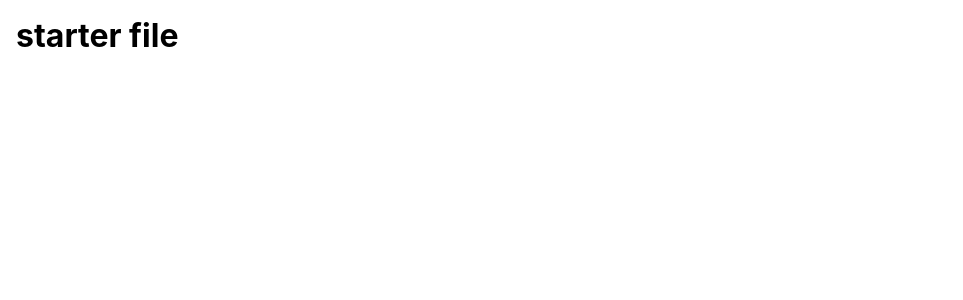
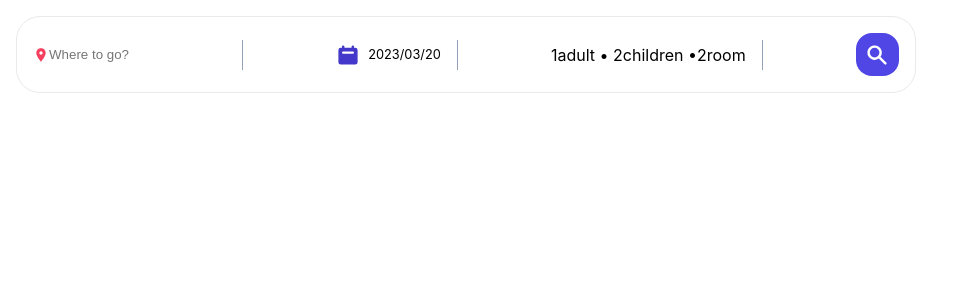
Before and after one commit to behzadiv/Booking_Hotel, a React (Vite) app: page / in a window 1280 px wide. Shown: the top 300 px of the page, without its empty margins (0-963 px from the left). Built offline with nearby package versions, Linux system fonts and the light colour scheme.

Commit message:
feat : create Header component

```diff
--- a/src/App.jsx
+++ b/src/App.jsx
@@ -1,8 +1,12 @@
-
+import Header from "./components/header/Header";
 import "./App.css";
 
 function App() {
-  return <h1>starter file</h1>
+  return (
+    <>
+      <Header />
+    </>
+  );
 }
 
 export default App;
--- /dev/null
+++ b/src/components/header/Header.jsx
@@ -0,0 +1,40 @@
+import { MdLocationOn } from "react-icons/md";
+import { HiCalendar, HiSearch } from "react-icons/hi";
+import { useState } from "react";
+
+const Header = () => {
+  const [destination, setDestination] = useState("");
+
+  return (
+    <div className="headerSearch">
+      <div className="headerSearchItem ">
+        <MdLocationOn className="locationIcon" />
+        <input
+          type="text"
+          name="destination"
+          placeholder="Where to go?"
+          onChange={(e) => setDestination(e.target.value)}
+        />
+        <span className="seperator"></span>
+      </div>
+      <div className="headerSearchItem">
+        <HiCalendar className="headerIcon dateIcon" />
+        <div className="dateDropDown">2023/03/20</div>
+        <span className="seperator"></span>
+      </div>
+      <div className="headerSearchItem">
+        <div className="optionDropDown">
+          1adult &bull; 2children &bull;2room
+        </div>
+        <span className="seperator"></span>
+      </div>
+      <div className="headerSearchItem">
+        <button className="headerSearchBtn">
+          <HiSearch className="headerIcon" />
+        </button>
+      </div>
+    </div>
+  );
+};
+
+export default Header;
```
